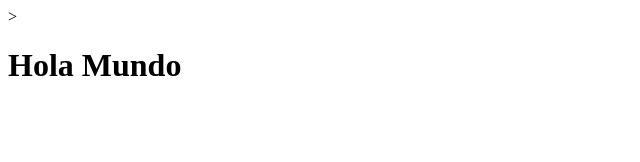
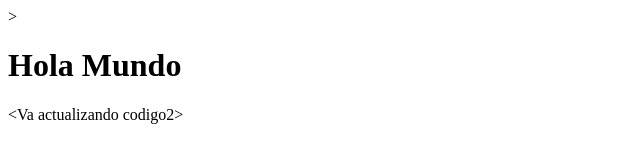
Before and after one commit to louhenry/Demo, a plain HTML site: page index.html in a window 1280 px wide. Shown: the whole page, without its empty margins (0-640 px from the left). Drawn offline with Linux system fonts and the light colour scheme.

```diff
--- a/index.html
+++ b/index.html
@@ -9,5 +9,6 @@
 </head>
 <body>
   <h1>Hola Mundo</h1>
+  <<h>Va actualizando codigo</h>2>
 </body>
 </html>
```
